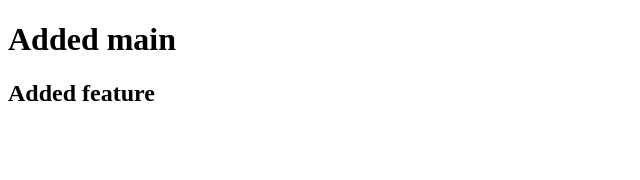
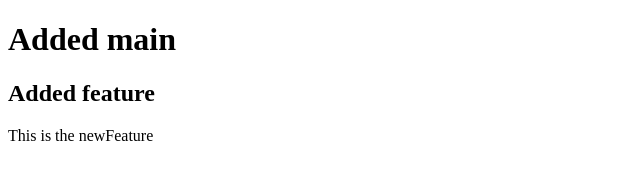
Before and after one commit to febinvarghese1/git-sample, a plain HTML site: page index.html in a window 1280 px wide. Shown: the whole page, without its empty margins (0-640 px from the left). Drawn offline with Linux system fonts and the light colour scheme.

Commit message:
newFeature

```diff
--- a/index.html
+++ b/index.html
@@ -9,5 +9,8 @@
 <body>
     <h1>Added main</h1>
     <h2>Added feature</h2>
+    <div class="">
+        This is the newFeature
+    </div>
 </body>
 </html>
```
